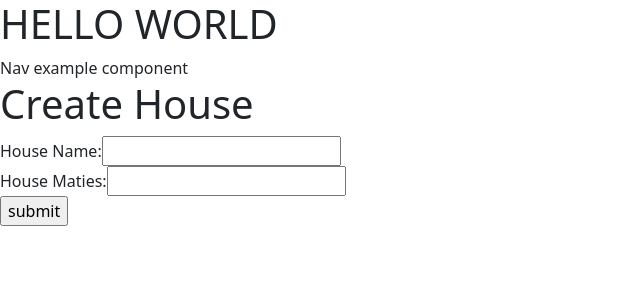
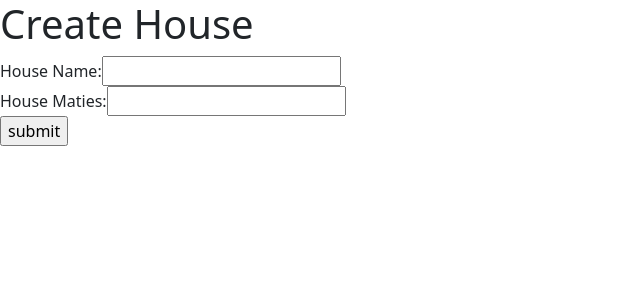
Before and after one commit to m-bocelli/matey, a Next.js app: page /createHouse in a window 1280 px wide. Shown: the top 300 px of the page, without its empty margins (0-640 px from the left). Built offline with nearby package versions, Linux system fonts and the light colour scheme.

Commit message:
moved css variables to root css file

```diff
--- a/app/createHouse/layout.jsx
+++ b/app/createHouse/layout.jsx
@@ -1,10 +1,5 @@
-import Nav from "../../components/Nav/Nav.jsx"
+import Nav from '../../components/Nav/Nav.jsx';
 
 export default function CreateHouseLayout({ children }) {
-    return (
-        <section>
-            <Nav></Nav>
-            {children}
-        </section>
-    )
+    return <section>{children}</section>;
 }
--- a/app/dashboard/page.jsx
+++ /dev/null
@@ -1,3 +0,0 @@
-export default function DashboardUI() {
-    return <section> dashboard </section>
-}
--- a/app/layout.jsx
+++ b/app/layout.jsx
@@ -1,3 +1,6 @@
+'use client'
+import Nav from '../components/Nav/Nav.jsx';
+
 export default function RootLayout({ children }) {
     return (
         <html lang="en">
@@ -13,7 +16,7 @@ export default function RootLayout({ children }) {
                 />
             </head>
             <body>
-                <h1>HELLO WORLD</h1>
+                <Nav/>
                 {children}
             </body>
         </html>
--- /dev/null
+++ b/app/styles.css
@@ -0,0 +1,7 @@
+:root {
+    --aquamarine: #85ffc7;
+    --myrtle-green: #297373;
+    --space-cadet: #2b2d42;
+    --uranian-blue: #acd2ed;
+    --cherry-blossom: #fcb0b3;
+}
--- a/components/Nav/Nav.jsx
+++ b/components/Nav/Nav.jsx
@@ -1,7 +1,9 @@
-export default function nav() {
-    return (
-        <div>
-            Nav example component
-        </div>
-    )
+import NavLink from '../NavLink/NavLink.jsx';
+
+export default function Nav() {
+    const pages = ['/', 'storePage', 'createHouse'];
+    const links = pages.map((page) => {
+        <NavLink page={page} />;
+    });
+    return <nav>{links}</nav>;
 }
--- /dev/null
+++ b/components/NavLink/NavLink.jsx
@@ -0,0 +1,5 @@
+import Link from 'next/link';
+
+export default function NavLink({ page }) {
+    return <Link href={page}>bruh{page.toUpperCase()}</Link>;
+}
```
Also changed, not shown: app/dashboard/layout.jsx (deleted, +0 -10 lines), app/manageHouses/layout.jsx (+2 -7 lines), css/styles.css (deleted), 1 other file (tests, documents, lock files or other folders).
